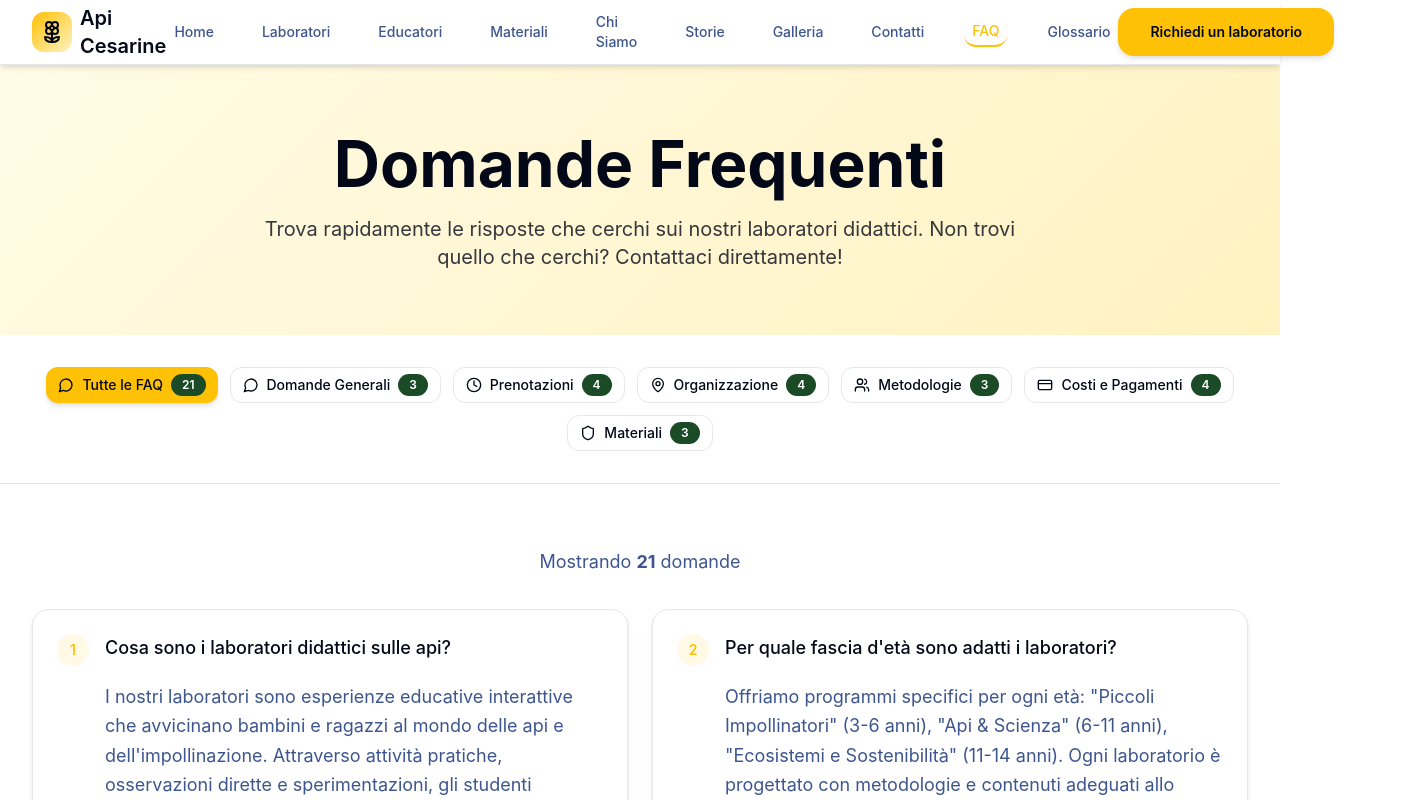
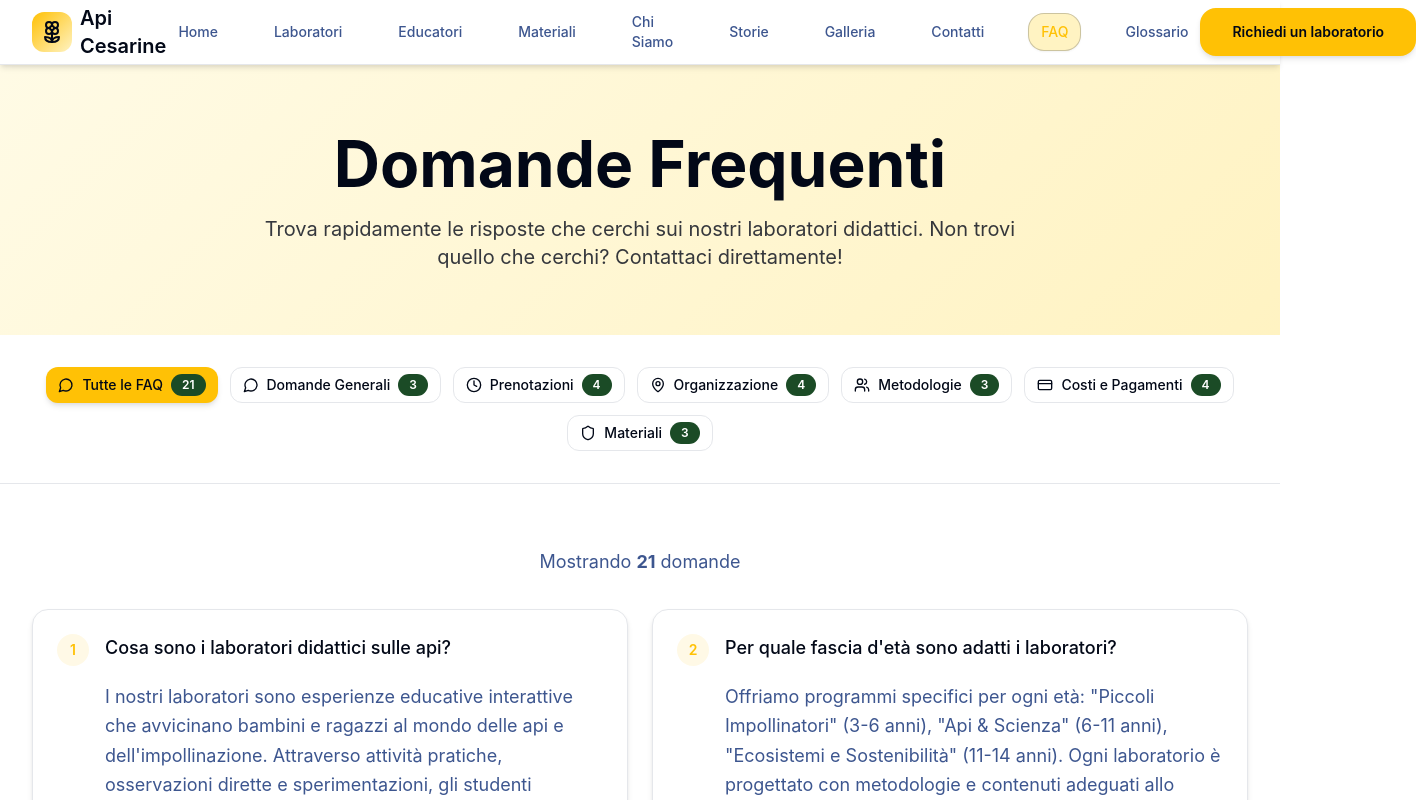
Before and after one commit to gabrizanni/apicesarine, a React (Vite) app: page /faq in a window 1280 px wide. Shown: the top 800 px of the page, 1416 px wide, since content can reach past the window. Built offline with nearby package versions, Linux system fonts and the light colour scheme; the HTML template or start-up script is replaced by a standard one.

Commit message:
Refactor active page indicator

```diff
--- a/src/components/layout/Header.tsx
+++ b/src/components/layout/Header.tsx
@@ -48,10 +48,10 @@ const Header = () => {
                 key={item.name}
                 to={item.href}
                 className={cn(
-                  "text-sm font-medium transition-smooth hover:text-primary focus-ring rounded-sm px-2 py-1",
+                  "text-sm font-medium transition-smooth hover:text-primary focus-ring rounded-lg px-3 py-2",
                   isActive(item.href)
-                    ? "text-primary border-b-2 border-primary"
-                    : "text-muted-foreground"
+                    ? "text-primary bg-accent border border-accent-foreground/20 shadow-sm"
+                    : "text-muted-foreground hover:bg-accent/50"
                 )}
                 aria-current={isActive(item.href) ? "page" : undefined}
               >
```
